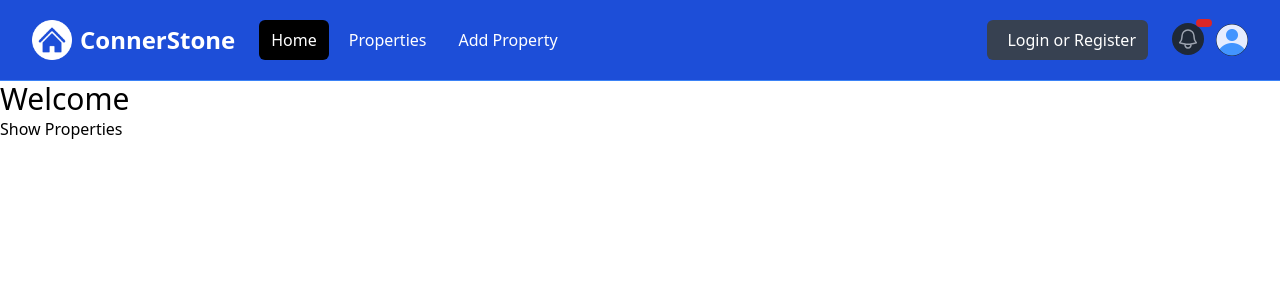
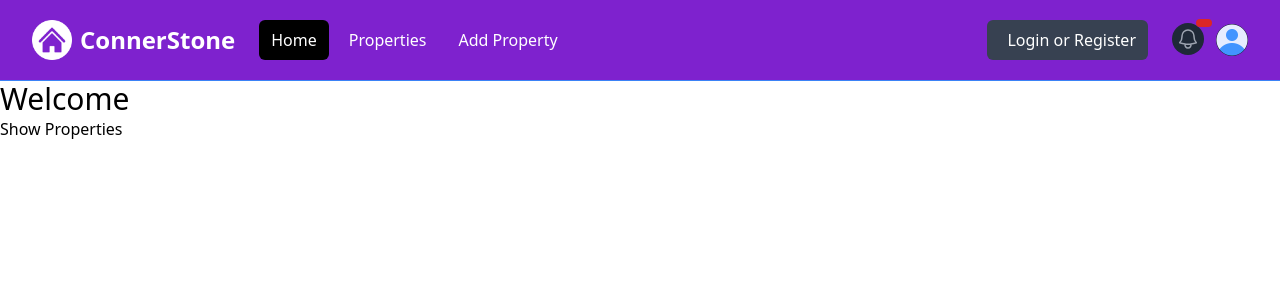
Before and after one commit to Connok/connerstone, a Next.js app: page / in a window 1280 px wide. Shown: the top 300 px of the page. Built offline with nearby package versions, Linux system fonts and the light colour scheme.

Commit message:
nav colors

```diff
--- a/components/Navbar.jsx
+++ b/components/Navbar.jsx
@@ -5,7 +5,7 @@ import profileDefault from "@/assets/images/profile.png";
 
 const Navbar = () => {
   return (
-    <nav className="bg-blue-700 border-b border-blue-500">
+    <nav className="bg-purple-700 border-b border-blue-500">
       <div className="mx-auto max-w-7xl px-2 sm:px-6 lg:px-8">
         <div className="relative flex h-20 items-center justify-between">
           <div className="absolute inset-y-0 left-0 flex items-center md:hidden">
```
